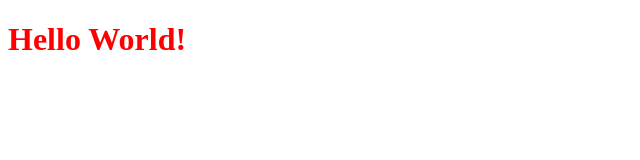
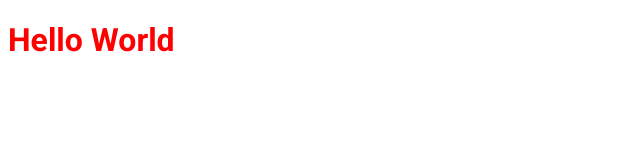
Before and after one commit to paulo-carvalho93/ig-news, a Next.js app: page / in a window 1280 px wide. Shown: the top 160 px of the page, without its empty margins (0-640 px from the left). Built offline with nearby package versions, Linux system fonts and the light colour scheme.

Commit message:
refactor(ignews): adding external font and title dynamic

```diff
--- /dev/null
+++ b/src/pages/_document.tsx
@@ -0,0 +1,18 @@
+import Document, { Html, Head, Main, NextScript } from 'next/document'
+
+export default class MyDocument extends Document {
+  render() {
+    return (
+      <Html>
+      <Head>
+        <link rel="preconnect" href="https://fonts.googleapis.com" />
+        <link href="https://fonts.googleapis.com/css2?family=Roboto:wght@400;700;900&display=swap" rel="stylesheet" />
+      </Head>
+      <body>
+        <Main />
+        <NextScript />
+      </body>
+      </Html>
+    )
+  }
+}
--- a/src/pages/index.tsx
+++ b/src/pages/index.tsx
@@ -1,9 +1,17 @@
-import styles from '../styles/home.module.scss'
+import Head from 'next/head';
+
+import styles from '../styles/home.module.scss';
+
 
 export default function Home() {
   return (
-    <h1 className={styles.title}>
-      Hello World!
-    </h1>
+    <>
+      <Head>
+        <title>Home | ig.news</title>
+      </Head>
+      <h1 className={styles.title}>
+        Hello World
+      </h1>
+    </>
   )
 }
--- a/src/styles/home.module.scss
+++ b/src/styles/home.module.scss
@@ -1,3 +1,4 @@
 .title {
   color: red;
+  font-family: Roboto;
 }
```
